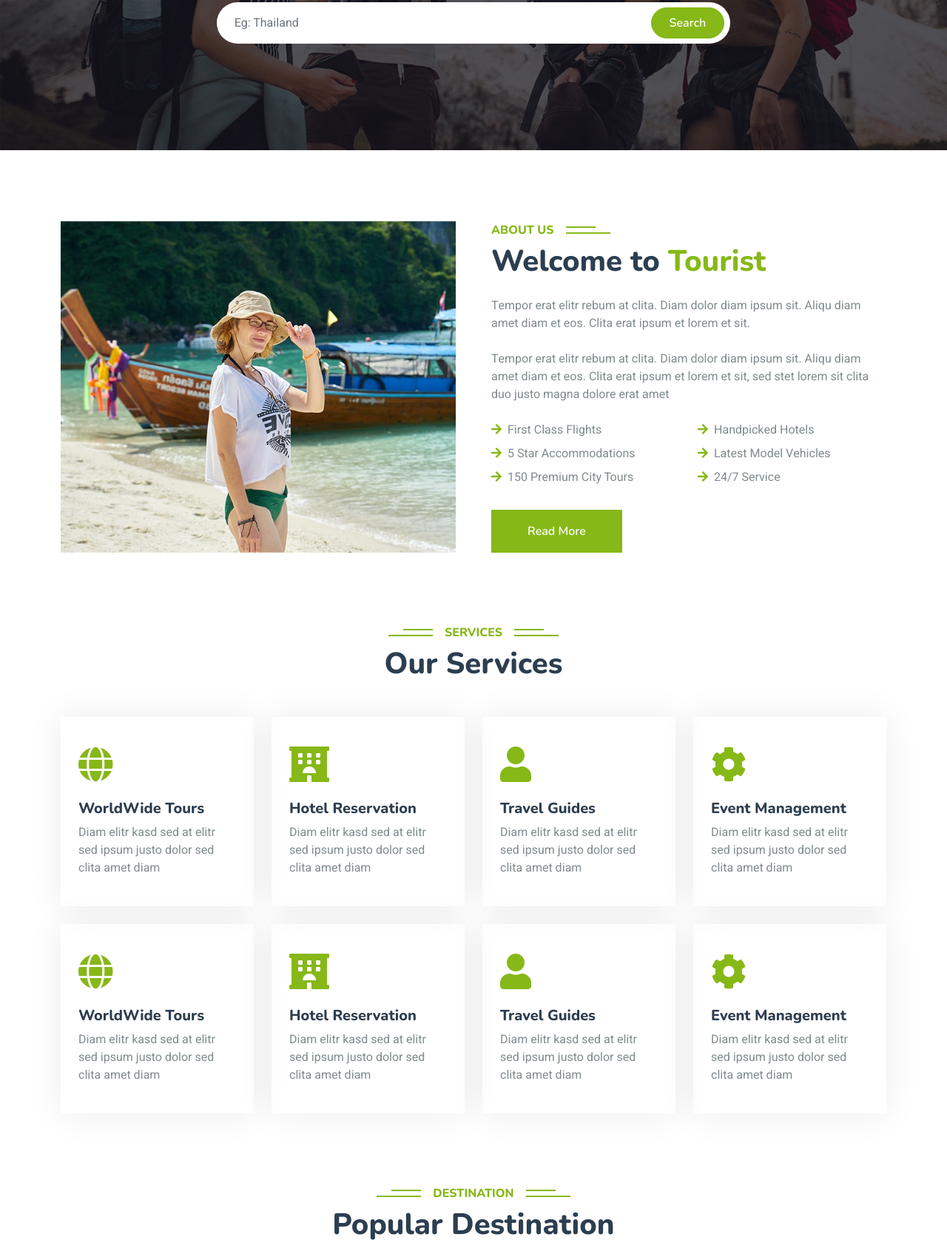
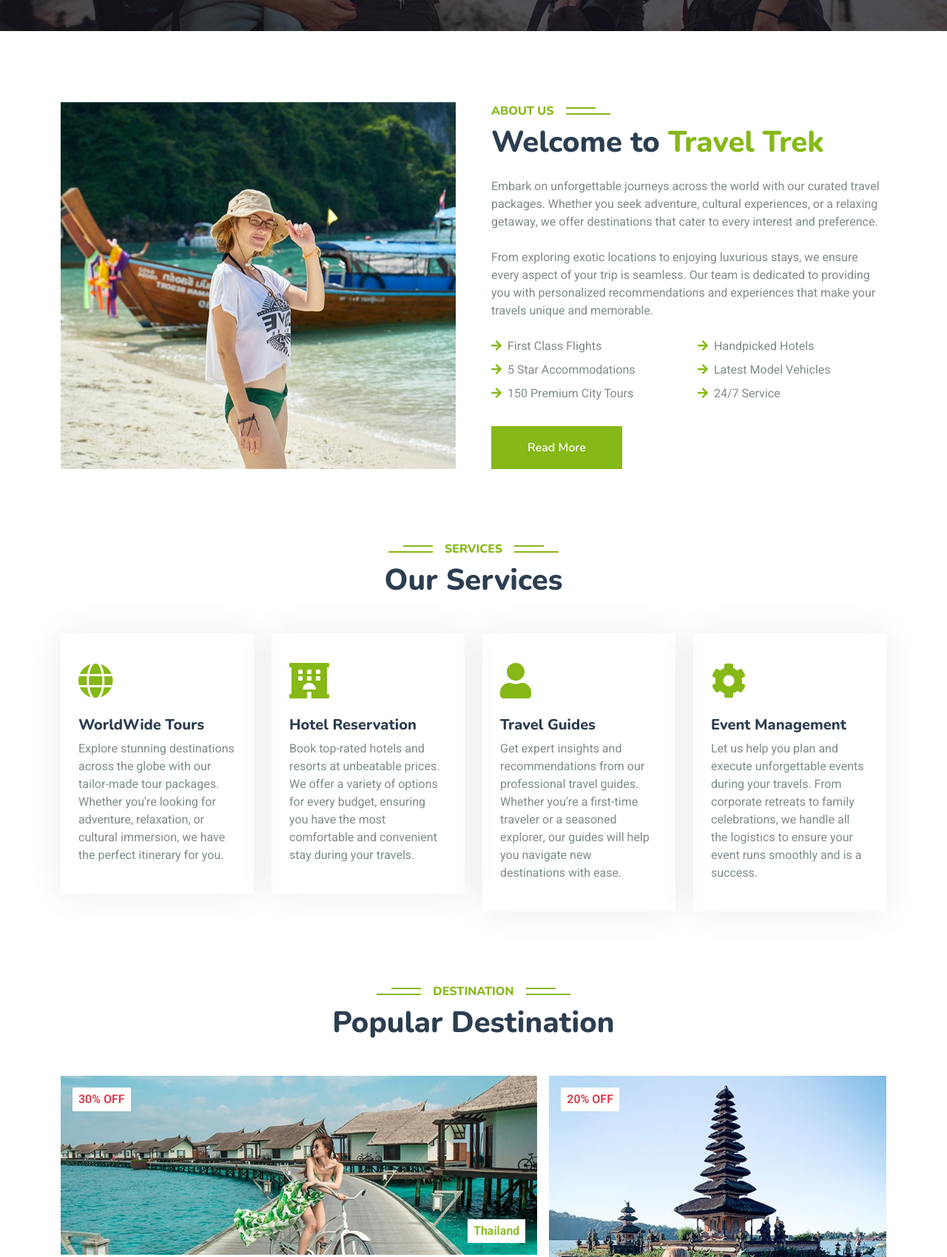
Before and after one commit to G0wda/TravelTrek, a plain HTML site: page index.html in a window 1280 px wide. Shown: the part 435-2134 px from the top of the page at 74% size. Drawn offline with nearby package versions, Linux system fonts and the light colour scheme.

Commit message:
changed index.html content

```diff
--- a/index.html
+++ b/index.html
@@ -3,7 +3,7 @@
 
 <head>
     <meta charset="utf-8">
-    <title>Tourist - Travel Agency HTML Template</title>
+    <title>Travel Trek</title>
     <meta content="width=device-width, initial-scale=1.0" name="viewport">
     <meta content="" name="keywords">
     <meta content="" name="description">
@@ -42,35 +42,14 @@
     <!-- Spinner End -->
 
 
-    <!-- Topbar Start -->
-    <div class="container-fluid bg-dark px-5 d-none d-lg-block">
-        <div class="row gx-0">
-            <div class="col-lg-8 text-center text-lg-start mb-2 mb-lg-0">
-                <div class="d-inline-flex align-items-center" style="height: 45px;">
-                    <small class="me-3 text-light"><i class="fa fa-map-marker-alt me-2"></i>123 Street, New York, USA</small>
-                    <small class="me-3 text-light"><i class="fa fa-phone-alt me-2"></i>+012 345 6789</small>
-                    <small class="text-light"><i class="fa fa-envelope-open me-2"></i>info@example.com</small>
-                </div>
-            </div>
-            <div class="col-lg-4 text-center text-lg-end">
-                <div class="d-inline-flex align-items-center" style="height: 45px;">
-                    <a class="btn btn-sm btn-outline-light btn-sm-square rounded-circle me-2" href=""><i class="fab fa-twitter fw-normal"></i></a>
-                    <a class="btn btn-sm btn-outline-light btn-sm-square rounded-circle me-2" href=""><i class="fab fa-facebook-f fw-normal"></i></a>
-                    <a class="btn btn-sm btn-outline-light btn-sm-square rounded-circle me-2" href=""><i class="fab fa-linkedin-in fw-normal"></i></a>
-                    <a class="btn btn-sm btn-outline-light btn-sm-square rounded-circle me-2" href=""><i class="fab fa-instagram fw-normal"></i></a>
-                    <a class="btn btn-sm btn-outline-light btn-sm-square rounded-circle" href=""><i class="fab fa-youtube fw-normal"></i></a>
-                </div>
-            </div>
-        </div>
-    </div>
-    <!-- Topbar End -->
+
 
 
     <!-- Navbar & Hero Start -->
     <div class="container-fluid position-relative p-0">
         <nav class="navbar navbar-expand-lg navbar-light px-4 px-lg-5 py-3 py-lg-0">
             <a href="" class="navbar-brand p-0">
-                <h1 class="text-primary m-0"><i class="fa fa-map-marker-alt me-3"></i>Tourist</h1>
+                <h1 class="text-primary m-0"><i class="fa fa-map-marker-alt me-3"></i>Travel Trek</h1>
                 <!-- <img src="img/logo.png" alt="Logo"> -->
             </a>
             <button class="navbar-toggler" type="button" data-bs-toggle="collapse" data-bs-target="#navbarCollapse">
@@ -89,7 +68,7 @@
                             <a href="booking.html" class="dropdown-item">Booking</a>
                             <a href="team.html" class="dropdown-item">Travel Guides</a>
                             <a href="testimonial.html" class="dropdown-item">Testimonial</a>
-                            <a href="404.html" class="dropdown-item">404 Page</a>
+                            <!-- <a href="404.html" class="dropdown-item">404 Page</a> -->
                         </div>
                     </div>
                     <a href="contact.html" class="nav-item nav-link">Contact</a>
@@ -103,10 +82,10 @@
                 <div class="row justify-content-center py-5">
                     <div class="col-lg-10 pt-lg-5 mt-lg-5 text-center">
                         <h1 class="display-3 text-white mb-3 animated slideInDown">Enjoy Your Vacation With Us</h1>
-                        <p class="fs-4 text-white mb-4 animated slideInDown">Tempor erat elitr rebum at clita diam amet diam et eos erat ipsum lorem sit</p>
+                        <!-- <p class="fs-4 text-white mb-4 animated slideInDown">At times, fleeting sorrow returns in silence, with precious moments and deep feelings. He sits there quietly, wrapped in it all.</p> -->
                         <div class="position-relative w-75 mx-auto animated slideInDown">
-                            <input class="form-control border-0 rounded-pill w-100 py-3 ps-4 pe-5" type="text" placeholder="Eg: Thailand">
-                            <button type="button" class="btn btn-primary rounded-pill py-2 px-4 position-absolute top-0 end-0 me-2" style="margin-top: 7px;">Search</button>
+                            <!-- <input class="form-control border-0 rounded-pill w-100 py-3 ps-4 pe-5" type="text" placeholder="Eg: Karnataka"> -->
+                            <!-- <button type="button" class="btn btn-primary rounded-pill py-2 px-4 position-absolute top-0 end-0 me-2" style="margin-top: 7px;">Search</button> -->
                         </div>
                     </div>
                 </div>
@@ -127,9 +106,10 @@
                 </div>
                 <div class="col-lg-6 wow fadeInUp" data-wow-delay="0.3s">
                     <h6 class="section-title bg-white text-start text-primary pe-3">About Us</h6>
-                    <h1 class="mb-4">Welcome to <span class="text-primary">Tourist</span></h1>
-                    <p class="mb-4">Tempor erat elitr rebum at clita. Diam dolor diam ipsum sit. Aliqu diam amet diam et eos. Clita erat ipsum et lorem et sit.</p>
-                    <p class="mb-4">Tempor erat elitr rebum at clita. Diam dolor diam ipsum sit. Aliqu diam amet diam et eos. Clita erat ipsum et lorem et sit, sed stet lorem sit clita duo justo magna dolore erat amet</p>
+                    <h1 class="mb-4">Welcome to <span class="text-primary">Travel Trek</span></h1>
+                    <p class="mb-4">Embark on unforgettable journeys across the world with our curated travel packages. Whether you seek adventure, cultural experiences, or a relaxing getaway, we offer destinations that cater to every interest and preference.</p>
+                    <p class="mb-4">From exploring exotic locations to enjoying luxurious stays, we ensure every aspect of your trip is seamless. Our team is dedicated to providing you with personalized recommendations and experiences that make your travels unique and memorable.</p>
+
                     <div class="row gy-2 gx-4 mb-4">
                         <div class="col-sm-6">
                             <p class="mb-0"><i class="fa fa-arrow-right text-primary me-2"></i>First Class Flights</p>
@@ -150,7 +130,7 @@
                             <p class="mb-0"><i class="fa fa-arrow-right text-primary me-2"></i>24/7 Service</p>
                         </div>
                     </div>
-                    <a class="btn btn-primary py-3 px-5 mt-2" href="">Read More</a>
+                    <a class="btn btn-primary py-3 px-5 mt-2" href="./about.html ">Read More</a>
                 </div>
             </div>
         </div>
@@ -171,7 +151,7 @@
                     <div class="p-4">
                         <i class="fa fa-3x fa-globe text-primary mb-4"></i>
                         <h5>WorldWide Tours</h5>
-                            <p>Diam elitr kasd sed at elitr sed ipsum justo dolor sed clita amet diam</p>
+                        <p>Explore stunning destinations across the globe with our tailor-made tour packages. Whether you're looking for adventure, relaxation, or cultural immersion, we have the perfect itinerary for you.</p>
                     </div>
                 </div>
             </div>
@@ -180,7 +160,7 @@
                     <div class="p-4">
                         <i class="fa fa-3x fa-hotel text-primary mb-4"></i>
                         <h5>Hotel Reservation</h5>
-                            <p>Diam elitr kasd sed at elitr sed ipsum justo dolor sed clita amet diam</p>
+                        <p>Book top-rated hotels and resorts at unbeatable prices. We offer a variety of options for every budget, ensuring you have the most comfortable and convenient stay during your travels.</p>
                     </div>
                 </div>
             </div>
@@ -189,7 +169,7 @@
                     <div class="p-4">
                         <i class="fa fa-3x fa-user text-primary mb-4"></i>
                         <h5>Travel Guides</h5>
-                            <p>Diam elitr kasd sed at elitr sed ipsum justo dolor sed clita amet diam</p>
+                        <p>Get expert insights and recommendations from our professional travel guides. Whether you're a first-time traveler or a seasoned explorer, our guides will help you navigate new destinations with ease.</p>
                     </div>
                 </div>
             </div>
@@ -198,46 +178,16 @@
                     <div class="p-4">
                         <i class="fa fa-3x fa-cog text-primary mb-4"></i>
                         <h5>Event Management</h5>
-                            <p>Diam elitr kasd sed at elitr sed ipsum justo dolor sed clita amet diam</p>
+                        <p>Let us help you plan and execute unforgettable events during your travels. From corporate retreats to family celebrations, we handle all the logistics to ensure your event runs smoothly and is a success.</p>
                     </div>
                 </div>
             </div>
-                <div class="col-lg-3 col-sm-6 wow fadeInUp" data-wow-delay="0.1s">
-                    <div class="service-item rounded pt-3">
-                        <div class="p-4">
-                            <i class="fa fa-3x fa-globe text-primary mb-4"></i>
-                            <h5>WorldWide Tours</h5>
-                            <p>Diam elitr kasd sed at elitr sed ipsum justo dolor sed clita amet diam</p>
         </div>
     </div>
 </div>
-                <div class="col-lg-3 col-sm-6 wow fadeInUp" data-wow-delay="0.3s">
-                    <div class="service-item rounded pt-3">
-                        <div class="p-4">
-                            <i class="fa fa-3x fa-hotel text-primary mb-4"></i>
-                            <h5>Hotel Reservation</h5>
-                            <p>Diam elitr kasd sed at elitr sed ipsum justo dolor sed clita amet diam</p>
-                        </div>
-                    </div>
-                </div>
-                <div class="col-lg-3 col-sm-6 wow fadeInUp" data-wow-delay="0.5s">
-                    <div class="service-item rounded pt-3">
-                        <div class="p-4">
-                            <i class="fa fa-3x fa-user text-primary mb-4"></i>
-                            <h5>Travel Guides</h5>
-                            <p>Diam elitr kasd sed at elitr sed ipsum justo dolor sed clita amet diam</p>
-                        </div>
-                    </div>
-                </div>
-                <div class="col-lg-3 col-sm-6 wow fadeInUp" data-wow-delay="0.7s">
-                    <div class="service-item rounded pt-3">
-                        <div class="p-4">
-                            <i class="fa fa-3x fa-cog text-primary mb-4"></i>
-                            <h5>Event Management</h5>
-                            <p>Diam elitr kasd sed at elitr sed ipsum justo dolor sed clita amet diam</p>
-                        </div>
-                    </div>
-                </div>
+<!-- Service End -->
+
+
             </div>
         </div>
     </div>
@@ -317,10 +267,10 @@
                                 <small class="fa fa-star text-primary"></small>
                                 <small class="fa fa-star text-primary"></small>
                             </div>
-                            <p>Tempor erat elitr rebum at clita. Diam dolor diam ipsum sit diam amet diam eos</p>
+                            <!-- <p>Tempor erat elitr rebum at clita. Diam dolor diam ipsum sit diam amet diam eos</p> -->
                             <div class="d-flex justify-content-center mb-2">
-                                <a href="#" class="btn btn-sm btn-primary px-3 border-end" style="border-radius: 30px 0 0 30px;">Read More</a>
-                                <a href="#" class="btn btn-sm btn-primary px-3" style="border-radius: 0 30px 30px 0;">Book Now</a>
+                                <a href="./package.html" class="btn btn-sm btn-primary px-3 border-end" style="border-radius: 30px 0 0 30px;">Read More</a>
+                                <a href="./booking.html" class="btn btn-sm btn-primary px-3" style="border-radius: 0 30px 30px 0;">Book Now</a>
                             </div>
                         </div>
                     </div>
@@ -344,7 +294,7 @@
                                 <small class="fa fa-star text-primary"></small>
                                 <small class="fa fa-star text-primary"></small>
                             </div>
-                            <p>Tempor erat elitr rebum at clita. Diam dolor diam ipsum sit diam amet diam eos</p>
+                            <!-- <p>Tempor erat elitr rebum at clita. Diam dolor diam ipsum sit diam amet diam eos</p> -->
                             <div class="d-flex justify-content-center mb-2">
                                 <a href="#" class="btn btn-sm btn-primary px-3 border-end" style="border-radius: 30px 0 0 30px;">Read More</a>
                                 <a href="#" class="btn btn-sm btn-primary px-3" style="border-radius: 0 30px 30px 0;">Book Now</a>
@@ -371,7 +321,7 @@
                                 <small class="fa fa-star text-primary"></small>
                                 <small class="fa fa-star text-primary"></small>
                             </div>
-                            <p>Tempor erat elitr rebum at clita. Diam dolor diam ipsum sit diam amet diam eos</p>
+                            <!-- <p>Tempor erat elitr rebum at clita. Diam dolor diam ipsum sit diam amet diam eos</p> -->
                             <div class="d-flex justify-content-center mb-2">
                                 <a href="#" class="btn btn-sm btn-primary px-3 border-end" style="border-radius: 30px 0 0 30px;">Read More</a>
                                 <a href="#" class="btn btn-sm btn-primary px-3" style="border-radius: 0 30px 30px 0;">Book Now</a>
```
Lines whose indentation alone changed are shown as unchanged.
